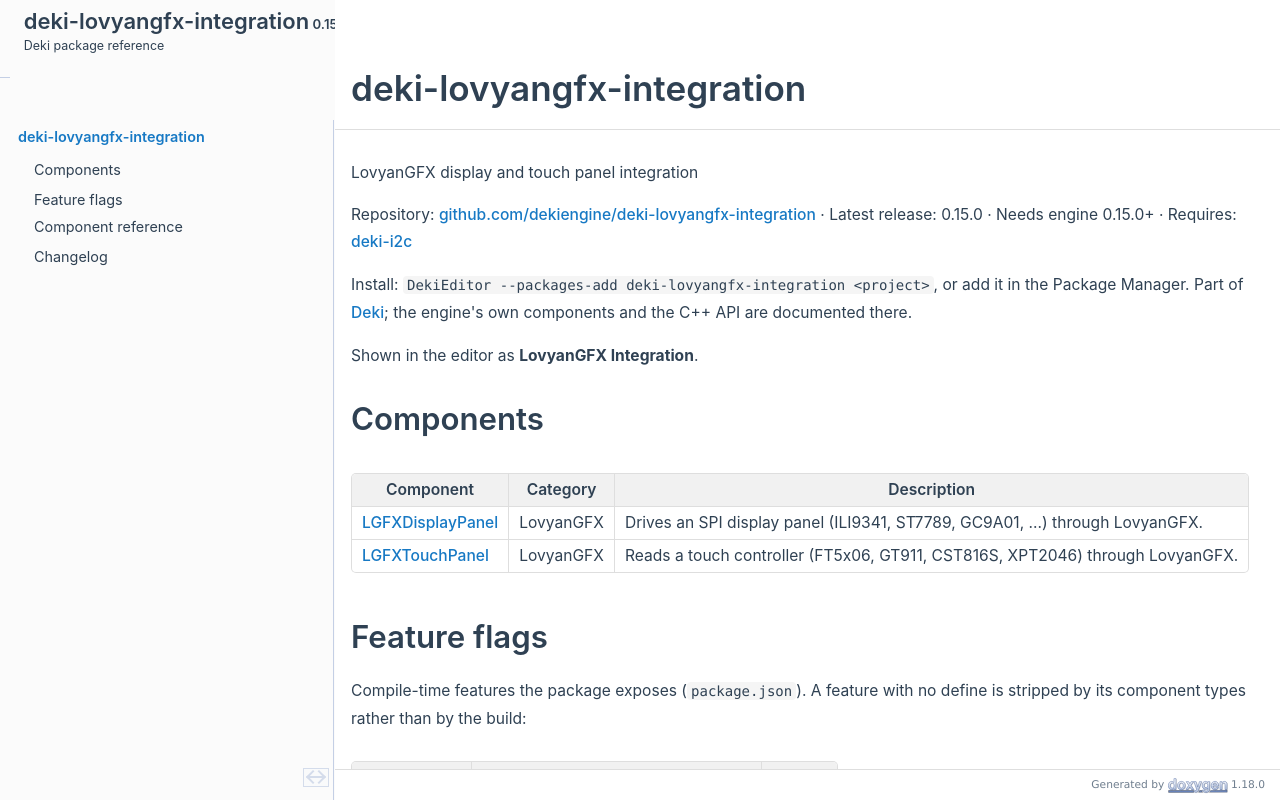
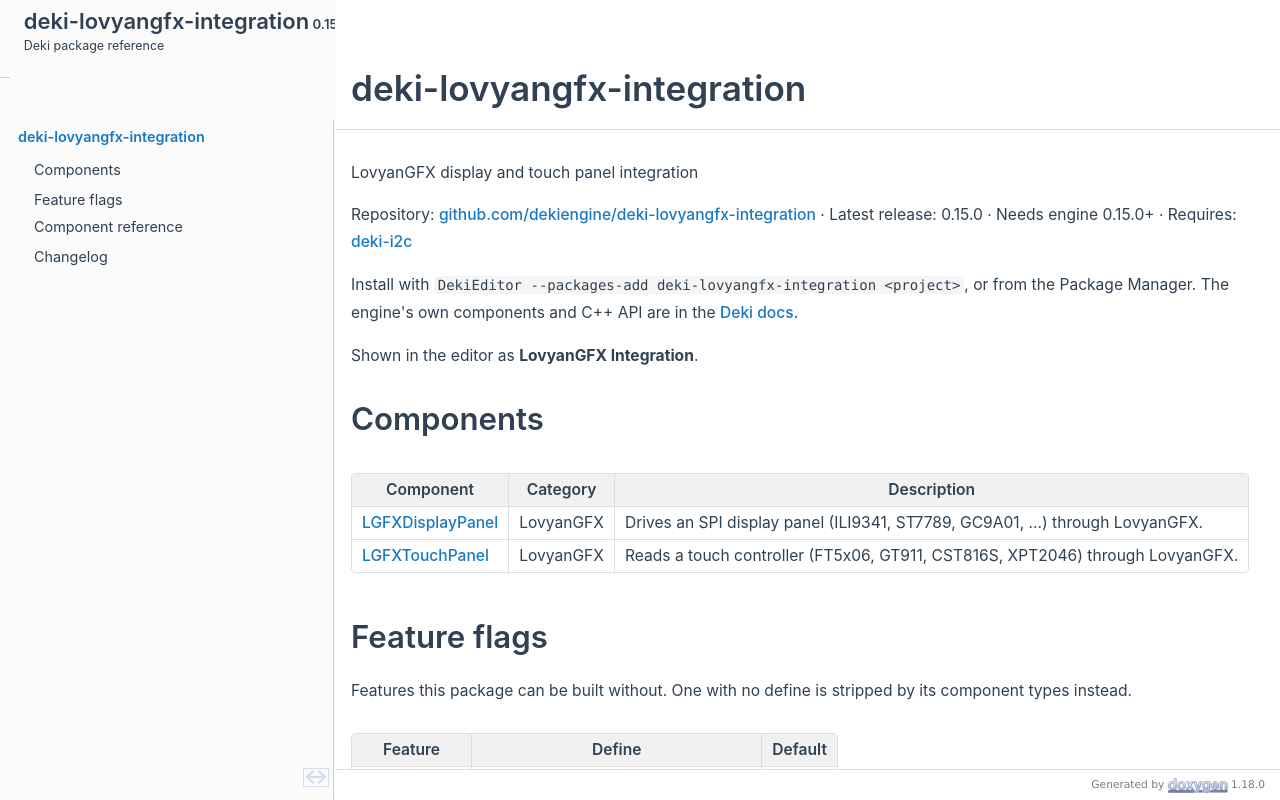
Before and after one commit to dekiengine/deki-lovyangfx-integration, a plain HTML site: page index.html in a window 1280 px wide. Drawn offline with Linux system fonts and the light colour scheme.

Commit message:
Docs for deki-lovyangfx-integration from deki-editor e3d4b50

```diff
--- a/index.html
+++ b/index.html
@@ -81,7 +81,7 @@
 <div class="textblock"><p><a class="anchor" id="mainpage"></a></p>
 <p>LovyanGFX display and touch panel integration</p>
 <p>Repository: <a href="https://github.com/dekiengine/deki-lovyangfx-integration">github.com/dekiengine/deki-lovyangfx-integration</a> · Latest release: 0.15.0 · Needs engine 0.15.0+ · Requires: <a href="https://dekiengine.github.io/deki-i2c/">deki-i2c</a></p>
-<p>Install: <span class="tt">DekiEditor --packages-add deki-lovyangfx-integration &lt;project&gt;</span>, or add it in the Package Manager. Part of <a href="https://dekiengine.github.io/docs/">Deki</a>; the engine's own components and the C++ API are documented there.</p>
+<p>Install with <span class="tt">DekiEditor --packages-add deki-lovyangfx-integration &lt;project&gt;</span>, or from the Package Manager. The engine's own components and C++ API are in the <a href="https://dekiengine.github.io/docs/">Deki docs</a>.</p>
 <p>Shown in the editor as <b>LovyanGFX Integration</b>.</p>
 <h1 class="doxsection"><a class="anchor" id="autotoc_md0"></a>
 Components</h1>
@@ -95,7 +95,7 @@
 </table>
 <h1 class="doxsection"><a class="anchor" id="autotoc_md1"></a>
 Feature flags</h1>
-<p>Compile-time features the package exposes (<span class="tt">package.json</span>). A feature with no define is stripped by its component types rather than by the build:</p>
+<p>Features this package can be built without. One with no define is stripped by its component types instead.</p>
 <table class="markdownTable">
 <tr class="markdownTableHead">
 <th class="markdownTableHeadNone">Feature  </th><th class="markdownTableHeadNone">Define  </th><th class="markdownTableHeadNone">Default  </th></tr>
@@ -257,7 +257,7 @@
 </ul>
 <p>Earlier releases: <a href="https://github.com/dekiengine/deki-lovyangfx-integration/blob/master/CHANGELOG.md">CHANGELOG.md</a>.</p>
 <hr  />
-<p>Generated from the package's reflection metadata by the Deki documentation build (engine 0.15.0). Reflected property names are the keys scene files use; a rename ships with an alias, see <a href="https://github.com/dekiengine/deki-editor/blob/master/COMPATIBILITY.md">COMPATIBILITY.md</a>. </p>
+<p>Generated from this package's reflection metadata (engine 0.15.0). Property names are the keys scene files use, and a rename ships with an alias (<a href="https://github.com/dekiengine/deki-editor/blob/master/COMPATIBILITY.md">compatibility</a>). </p>
 </div></div><!-- PageDoc -->
 <a href="doxygen_crawl.html"></a>
 </div><!-- contents -->
```
